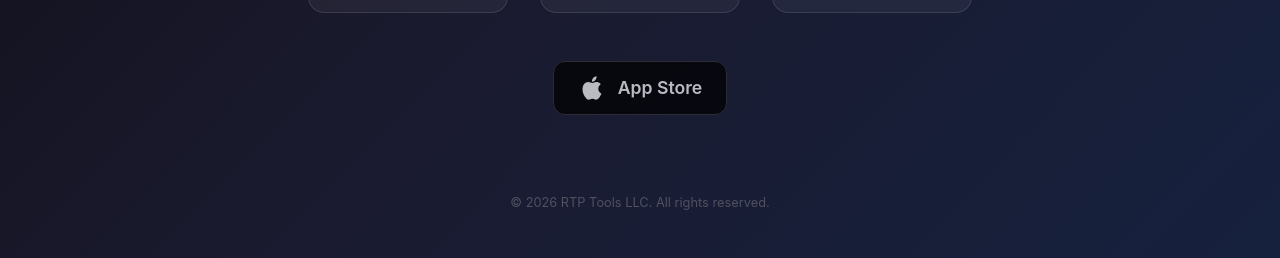
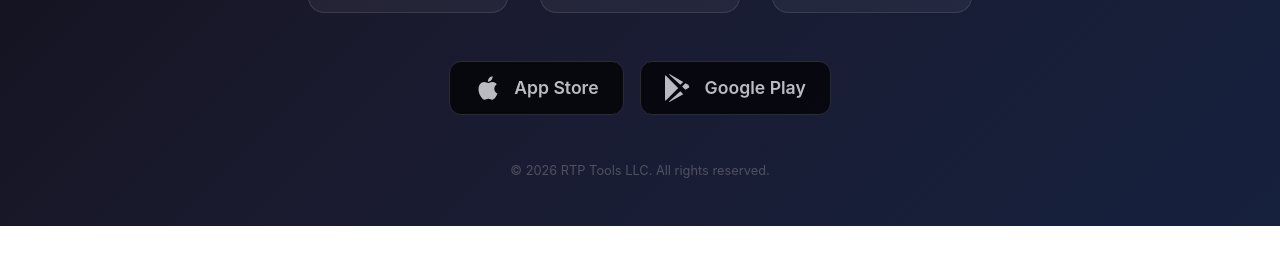
Before and after one commit to rtptools/rtp.tools, a plain HTML site: page index.html in a window 1280 px wide. Shown: the part 662-920 px from the top of the page. After the commit the page ends 888 px from the top, so only its background shows below. Drawn offline with Linux system fonts and the light colour scheme.

Commit message:
site update

```diff
--- a/index.html
+++ b/index.html
@@ -115,6 +115,14 @@
             color: #a0a0b0;
         }
 
+        .store-buttons {
+            display: flex;
+            justify-content: center;
+            gap: 1rem;
+            flex-wrap: wrap;
+            margin-bottom: 3rem;
+        }
+
         .app-store-btn {
             display: inline-flex;
             align-items: center;
@@ -126,7 +134,6 @@
             color: #fff;
             text-decoration: none;
             transition: all 0.3s;
-            margin-bottom: 3rem;
             cursor: default;
             opacity: 0.7;
         }
@@ -241,12 +248,22 @@
             </div>
         </div>
 
+        <div class="store-buttons">
             <div class="app-store-btn">
                 <svg class="app-store-icon" viewBox="0 0 24 24" fill="currentColor">
                     <path d="M18.71 19.5c-.83 1.24-1.71 2.45-3.05 2.47-1.34.03-1.77-.79-3.29-.79-1.53 0-2 .77-3.27.82-1.31.05-2.3-1.32-3.14-2.53C4.25 17 2.94 12.45 4.7 9.39c.87-1.52 2.43-2.48 4.12-2.51 1.28-.02 2.5.87 3.29.87.78 0 2.26-1.07 3.81-.91.65.03 2.47.26 3.64 1.98-.09.06-2.17 1.28-2.15 3.81.03 3.02 2.65 4.03 2.68 4.04-.03.07-.42 1.44-1.38 2.83M13 3.5c.73-.83 1.94-1.46 2.94-1.5.13 1.17-.34 2.35-1.04 3.19-.69.85-1.83 1.51-2.95 1.42-.15-1.15.41-2.35 1.05-3.11z"/>
                 </svg>
                 <div class="app-store-text">
                     <div>App Store</div>
+                </div>
+            </div>
+            <div class="app-store-btn">
+                <svg class="app-store-icon" viewBox="0 0 24 24" fill="currentColor">
+                    <path d="M3.18 23.76c.3.17.65.19.97.07l11.48-6.53-2.5-2.51-9.95 8.97zM.44 1.15C.17 1.47 0 1.92 0 2.47v19.08c0 .55.17 1 .44 1.32l.07.07 10.69-10.69v-.25L.51 1.08l-.07.07zM20.34 9.53l-2.88-1.64-2.8 2.8 2.8 2.8 2.89-1.64c.82-.47.82-1.23-.01-1.32zM4.15.24L15.63 6.77l-2.5 2.5L3.18.27C3.5.15 3.85.17 4.15.24z"/>
+                </svg>
+                <div class="app-store-text">
+                    <div>Google Play</div>
+                </div>
             </div>
         </div>
 
```
Lines whose indentation alone changed are shown as unchanged.
